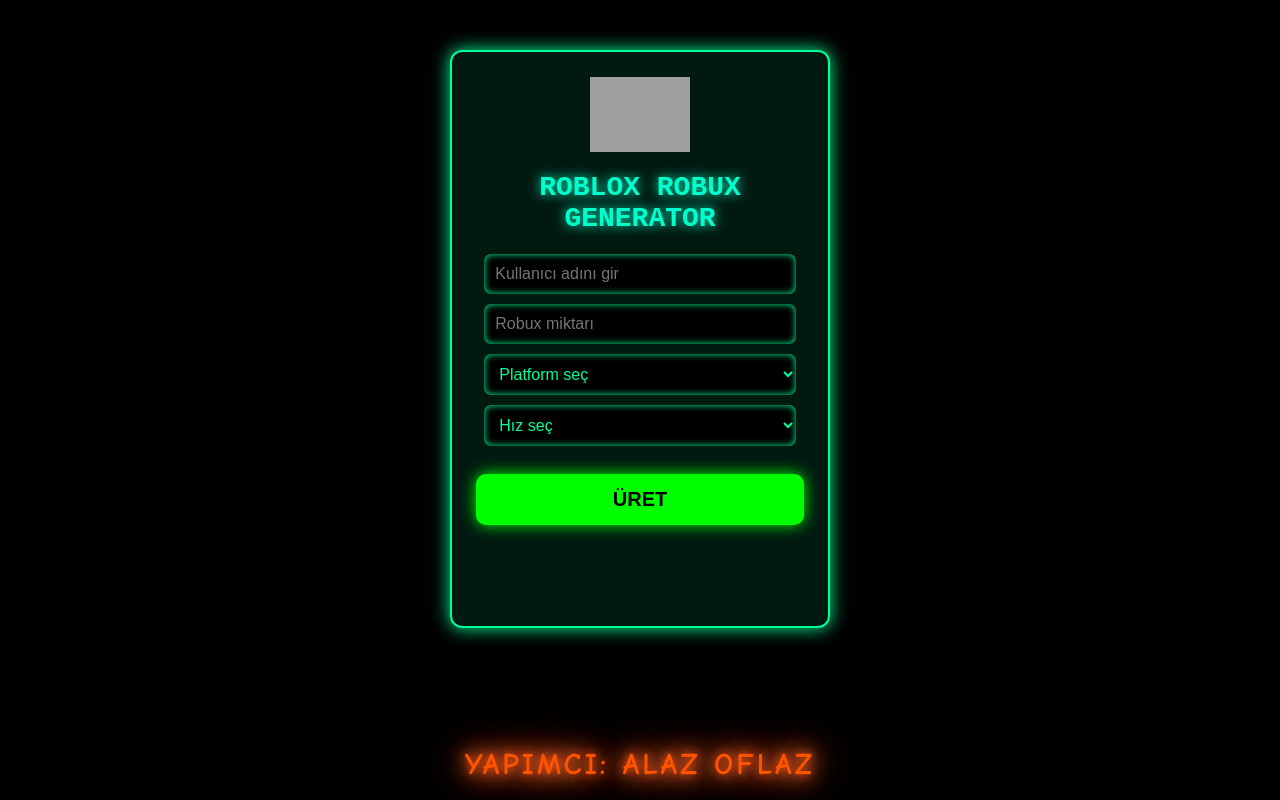
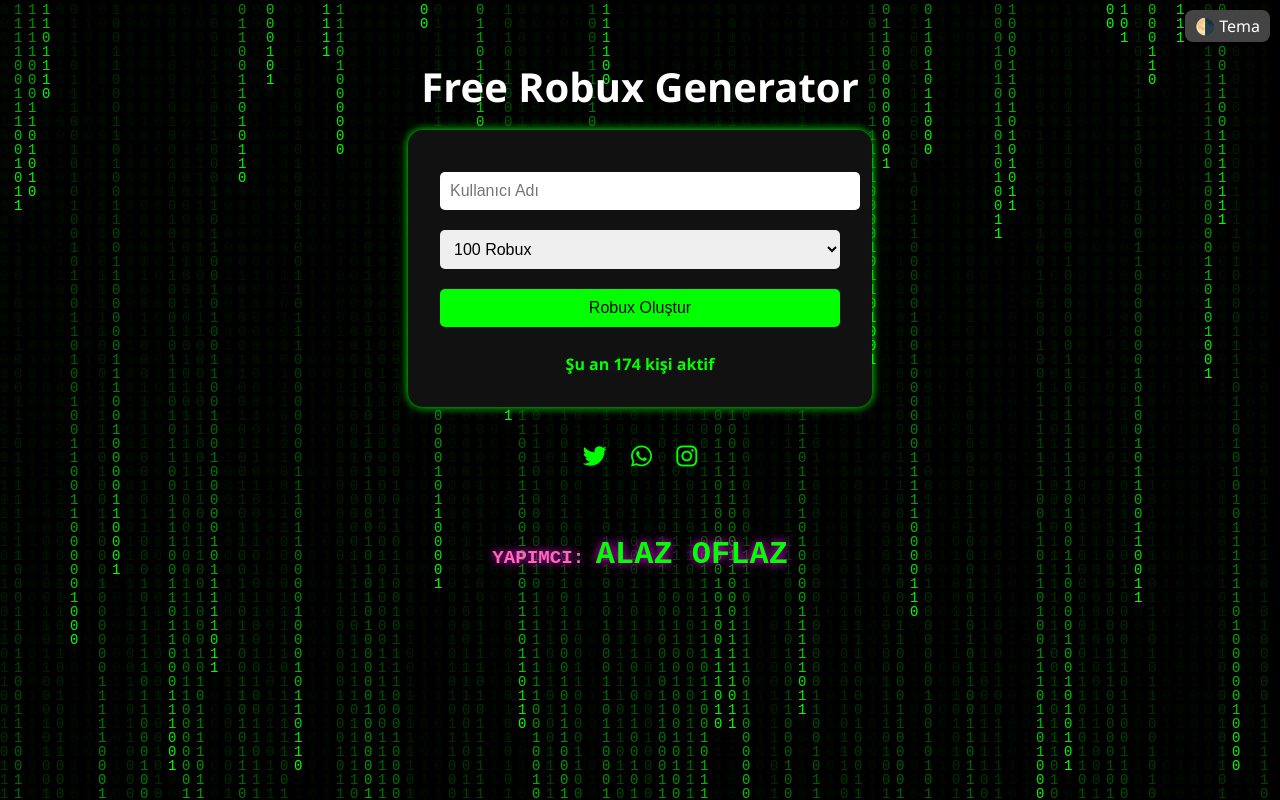
Before and after one commit to AlazOflaz06/freerobux, a plain HTML site: page index.html in a window 1280 px wide. Drawn offline with Linux system fonts and the light colour scheme; grey boxes are pictures that could not be loaded.

Commit message:
Update index.html

```diff
--- a/index.html
+++ b/index.html
@@ -1,299 +1,187 @@
-<!DOCTYPE html>
-<html lang="tr">
+<!DOCTYPE html><html lang="en">
 <head>
   <meta charset="UTF-8" />
-<meta name="viewport" content="width=device-width, initial-scale=1, maximum-scale=1, user-scalable=no" />
-<title>Roblox Robux Generator - Mobil Uyumlu</title>
+  <meta name="viewport" content="width=device-width, initial-scale=1.0" />
+  <title>Free Robux Generator</title>
+  <link rel="stylesheet" href="https://cdnjs.cloudflare.com/ajax/libs/font-awesome/6.4.0/css/all.min.css" />
   <style>
-  /* Reset */
-  * {
-    margin: 0; padding: 0; box-sizing: border-box;
+    body {
+      margin: 0;
+      font-family: 'Segoe UI', sans-serif;
+      background: black;
+      color: white;
+      overflow-x: hidden;
     }
-  html, body {
+    .matrix {
+      position: fixed;
+      top: 0;
+      left: 0;
+      width: 100%;
       height: 100%;
       background: black;
-    color: #00ff99;
-    font-family: 'Courier New', monospace;
-    overflow-x: hidden;
+      z-index: -1;
+      pointer-events: none;
     }
-  canvas#matrix {
-    position: fixed;
-    top: 0; left: 0;
-    width: 100%; height: 100%;
-    z-index: -1;
+    canvas {
+      display: block;
     }
     .container {
-    max-width: 380px;
-    width: 95%;
-    margin: 50px auto 80px;
-    background: rgba(0,255,153,0.1);
-    border: 2px solid #00ff99;
-    border-radius: 12px;
-    padding: 25px 15px;
-    box-shadow: 0 0 18px #00ff99;
+      padding: 2rem;
       text-align: center;
-    user-select: none;
     }
     h1 {
-    font-size: 28px;
-    margin-bottom: 20px;
-    color: #00ffcc;
-    text-shadow: 0 0 12px #00ffcc;
+      font-size: 2.5rem;
+      margin-bottom: 1rem;
     }
-  .logo img {
-    width: 100px;
-    margin-bottom: 15px;
-    user-select: none;
+    .generator {
+      background: #111;
+      padding: 2rem;
+      border-radius: 15px;
+      box-shadow: 0 0 10px lime;
+      max-width: 400px;
+      margin: auto;
     }
-  input, select {
-    width: 90%;
-    padding: 11px;
-    margin: 10px auto;
-    font-size: 16px;
-    border-radius: 7px;
+    input, select, button {
+      margin: 10px 0;
+      padding: 10px;
+      width: 100%;
+      border-radius: 5px;
       border: none;
-    background: #000;
-    color: #00ff99;
-    box-shadow: inset 0 0 7px #00ff99;
-    outline: none;
-    display: block;
-  }
-  input:focus, select:focus {
-    box-shadow: inset 0 0 14px #00ffaa;
+      font-size: 1rem;
     }
     button {
-    margin-top: 18px;
-    width: 95%;
-    padding: 14px 0;
-    font-size: 20px;
-    font-weight: 700;
-    color: #000;
-    background: #00ff00;
-    border: none;
-    border-radius: 10px;
+      background: lime;
+      color: black;
       cursor: pointer;
-    box-shadow: 0 0 15px #00ff00;
-    transition: background 0.3s ease;
+      transition: all 0.3s;
     }
     button:hover {
-    background: #00cc00;
-    box-shadow: 0 0 25px #00cc00;
+      background: white;
     }
-  .loader {
-    margin-top: 30px;
+    .dark-mode {
+      background: #fff;
+      color: #111;
+    }
+    .toggle-theme {
+      position: fixed;
+      top: 10px;
+      right: 10px;
+      background: #444;
+      color: white;
+      padding: 5px 10px;
+      border-radius: 8px;
+      cursor: pointer;
+    }
+    .social {
+      margin-top: 2rem;
+    }
+    .social a {
+      color: lime;
+      margin: 0 10px;
+      font-size: 1.5rem;
+      transition: 0.3s;
+    }
+    .social a:hover {
+      color: white;
+    }
+    .chatbot {
+      position: fixed;
+      bottom: 10px;
+      right: 10px;
+      background: #333;
+      padding: 1rem;
+      border-radius: 10px;
       display: none;
     }
-  .progress {
-    width: 100%;
-    height: 28px;
-    background: #111;
-    border-radius: 15px;
-    overflow: hidden;
+    .active-count {
+      margin-top: 1rem;
+      color: #0f0;
+      font-weight: bold;
     }
-  .bar {
-    height: 100%;
-    width: 0%;
-    background: linear-gradient(90deg, #ff0000, #ff7700, #ffff00, #77ff00, #00ff00);
-    transition: width 0.25s linear;
-  }
-  #result {
-    margin-top: 28px;
-    font-size: 20px;
-    color: #00ffcc;
-    text-shadow: 0 0 10px #00ffcc;
-    min-height: 48px;
-  }
-  /* Lolcat footer */
-  #footer {
-    position: fixed;
-    bottom: 18px;
-    width: 100%;
+    .footer {
+      margin-top: 2rem;
+      font-size: 1.2rem;
       text-align: center;
-    font-size: 30px;
-    font-weight: 900;
-    font-family: 'Comic Sans MS', cursive, sans-serif;
-    pointer-events: none;
-    user-select: none;
-    animation: lolcatGlow 3s infinite;
-    letter-spacing: 3px;
-    text-transform: uppercase;
-  }
-  @keyframes lolcatGlow {
-    0%, 100% {
-      color: #ff00cc;
-      text-shadow:
-        0 0 10px #ff00cc,
-        0 0 20px #ff69b4,
-        0 0 30px #ff1493,
-        0 0 40px #ff69b4,
-        0 0 50px #ff00cc;
-    }
-    25% {
-      color: #00ffff;
-      text-shadow:
-        0 0 10px #00ffff,
-        0 0 20px #7fffd4,
-        0 0 30px #40e0d0,
-        0 0 40px #7fffd4,
-        0 0 50px #00ffff;
-    }
-    50% {
-      color: #ffff00;
-      text-shadow:
-        0 0 10px #ffff00,
-        0 0 20px #ffd700,
-        0 0 30px #ffa500,
-        0 0 40px #ffd700,
-        0 0 50px #ffff00;
-    }
-    75% {
-      color: #ff4500;
-      text-shadow:
-        0 0 10px #ff4500,
-        0 0 20px #ff6347,
-        0 0 30px #ff7f50,
-        0 0 40px #ff6347,
-        0 0 50px #ff4500;
-    }
+      font-weight: bold;
+      font-family: monospace;
+      color: #ff69b4;
+      text-shadow: 0 0 10px #f0f;
     }
   </style>
 </head>
 <body>
+  <canvas class="matrix"></canvas>  <div class="toggle-theme" onclick="toggleTheme()">🌗 Tema</div>  <div class="container">
+    <h1>Free Robux Generator</h1>
+    <div class="generator">
+      <input type="text" placeholder="Kullanıcı Adı" id="username" />
+      <select id="amount">
+        <option>100 Robux</option>
+        <option>500 Robux</option>
+        <option>1000 Robux</option>
+        <option>10.000 Robux</option>
+      </select>
+      <button onclick="generateRobux()">Robux Oluştur</button>
+      <div class="active-count">Şu an 174 kişi aktif</div>
+    </div>
+    <div class="social">
+      <a href="#"><i class="fab fa-twitter"></i></a>
+      <a href="#"><i class="fab fa-whatsapp"></i></a>
+      <a href="#"><i class="fab fa-instagram"></i></a>
+    </div>
+  </div>  <div class="chatbot" id="chatbot">
+    <p>Yardımcı olmamı ister misin?</p>
+  </div>  <div class="footer">YAPIMCI: <span style="font-size: 2rem; color: lime;">ALAZ OFLAZ</span></div>  <script>
+    // Matrix effect
+    const canvas = document.querySelector(".matrix");
+    const ctx = canvas.getContext("2d");
+    canvas.height = window.innerHeight;
+    canvas.width = window.innerWidth;
 
-<canvas id="matrix"></canvas>
+    const letters = "01";
+    const fontSize = 14;
+    const columns = canvas.width / fontSize;
+    const drops = Array.from({ length: columns }).fill(1);
 
-<div class="container">
-  <div class="logo" title="Roblox">
-    <img src="https://upload.wikimedia.org/wikipedia/commons/7/7c/Roblox_Logo_2022.svg" alt="Roblox Logo" />
-  </div>
+    function draw() {
+      ctx.fillStyle = "rgba(0, 0, 0, 0.05)";
+      ctx.fillRect(0, 0, canvas.width, canvas.height);
+      ctx.fillStyle = "#0f0";
+      ctx.font = `${fontSize}px monospace`;
+      drops.forEach((y, i) => {
+        const text = letters.charAt(Math.floor(Math.random() * letters.length));
+        const x = i * fontSize;
+        ctx.fillText(text, x, y * fontSize);
+        if (y * fontSize > canvas.height && Math.random() > 0.975) drops[i] = 0;
+        drops[i]++;
+      });
+    }
+    setInterval(draw, 33);
 
-  <h1>ROBLOX ROBUX GENERATOR</h1>
-
-  <input type="text" id="username" placeholder="Kullanıcı adını gir" autocomplete="off" />
-
-  <input type="number" id="amount" placeholder="Robux miktarı" min="1" autocomplete="off" />
-
-  <select id="platform">
-    <option value="" disabled selected>Platform seç</option>
-    <option value="Mobil">Mobil</option>
-    <option value="PC">PC</option>
-    <option value="Konsol">Konsol</option>
-  </select>
-
-  <select id="speed">
-    <option value="" disabled selected>Hız seç</option>
-    <option value="Yavaş">Yavaş</option>
-    <option value="Normal">Normal</option>
-    <option value="Hızlı">Hızlı</option>
-  </select>
-
-  <button id="generateBtn">ÜRET</button>
-
-  <div class="loader">
-    <div class="progress"><div class="bar" id="bar"></div></div>
-  </div>
-
-  <div id="result"></div>
-</div>
-
-<div id="footer">YAPIMCI: ALAZ OFLAZ</div>
-
-<script>
-  // Matrix effect
-  const canvas = document.getElementById('matrix');
-  const ctx = canvas.getContext('2d');
-  let W, H;
-  const fontSize = 14;
-  let columns, drops;
-
-  function resizeCanvas() {
-    W = window.innerWidth;
-    H = window.innerHeight;
-    canvas.width = W;
-    canvas.height = H;
-
-    columns = Math.floor(W / fontSize);
-    drops = new Array(columns).fill(1);
-  }
-  resizeCanvas();
-
-  window.addEventListener('resize', resizeCanvas);
-
-  function drawMatrix() {
-    ctx.fillStyle = "rgba(0, 0, 0, 0.05)";
-    ctx.fillRect(0, 0, W, H);
-
-    ctx.fillStyle = "#0f0";
-    ctx.font = fontSize + "px monospace";
-
-    for(let i = 0; i < drops.length; i++) {
-      const text = "ABCDEFGHIJKLMNOPQRSTUVWXYZ0123456789".charAt(Math.floor(Math.random() * 36));
-      ctx.fillText(text, i * fontSize, drops[i] * fontSize);
-
-      if(drops[i] * fontSize > H && Math.random() > 0.975) drops[i] = 0;
-
-      drops[i]++;
-    }
-  }
-  setInterval(drawMatrix, 35);
-
-  // Üretim simülasyonu
-  const generateBtn = document.getElementById('generateBtn');
-  const loader = document.querySelector('.loader');
-  const bar = document.getElementById('bar');
-  const result = document.getElementById('result');
-
-  generateBtn.addEventListener('click', () => {
-    const user = document.getElementById('username').value.trim();
-    const amount = document.getElementById('amount').value.trim();
-    const platform = document.getElementById('platform').value;
-    const speed = document.getElementById('speed').value;
-
-    if(user.length < 3) {
-      alert('Kullanıcı adı en az 3 karakter olmalı!');
-      return;
-    }
-    if(!amount || isNaN(amount) || amount <= 0) {
-      alert('Lütfen geçerli bir Robux miktarı gir!');
-      return;
-    }
-    if(!platform) {
-      alert('Lütfen platform seçin!');
-      return;
-    }
-    if(!speed) {
-      alert('Lütfen hız seçin!');
-      return;
+    // Generator
+    function generateRobux() {
+      const username = document.getElementById('username').value;
+      const amount = document.getElementById('amount').value;
+      if (!username) return alert("Kullanıcı adı gerekli!");
+      alert(`@${username} için ${amount} yükleniyor...`);
+      setTimeout(() => {
+        const messages = [
+          "Bağlantı kuruldu...",
+          "Sunucu yanıt bekleniyor...",
+          "Güvenlik doğrulaması tamamlandı...",
+          "İşlem başarıyla tamamlandı!"
+        ];
+        alert(messages[Math.floor(Math.random() * messages.length)]);
+      }, 2000);
     }
 
-    generateBtn.disabled = true;
-    loader.style.display = 'block';
-    bar.style.width = '0%';
-    result.textContent = '';
+    // Tema değiştir
+    function toggleTheme() {
+      document.body.classList.toggle("dark-mode");
+    }
 
-    // Hıza göre yükleme süresi ayarı
-    let maxProgress = 100;
-    let speedFactor = speed === 'Yavaş' ? 3 : (speed === 'Normal' ? 1.5 : 0.8);
-    let progress = 0;
-
-    const colors = ['#ff0000', '#ff7700', '#ffff00', '#77ff00', '#00ff00'];
-    const interval = setInterval(() => {
-      progress += Math.random() * 7 * speedFactor;
-      if(progress > maxProgress) progress = maxProgress;
-
-      const colorIndex = Math.floor(progress / 20);
-      bar.style.background = colors[colorIndex] || '#00ff00';
-      bar.style.width = progress + '%';
-
-      if(progress >= maxProgress) {
-        clearInterval(interval);
-        loader.style.display = 'none';
-        generateBtn.disabled = false;
-        result.innerHTML = `✅ ${user} kullanıcısına ${amount} R$ başarıyla gönderildi!<br>Platform: ${platform}<br>Hız: ${speed}`;
-      }
-    }, 120);
-  });
-</script>
-
-</body>
+    // Chatbot simülasyonu
+    setTimeout(() => {
+      document.getElementById("chatbot").style.display = "block";
+    }, 6000);
+  </script></body>
 </html>
```
Lines whose indentation alone changed are shown as unchanged.
